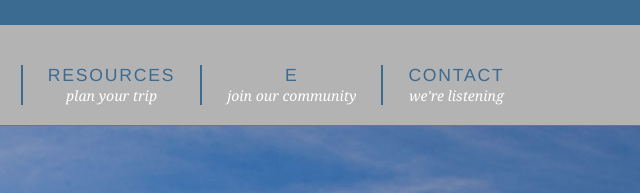
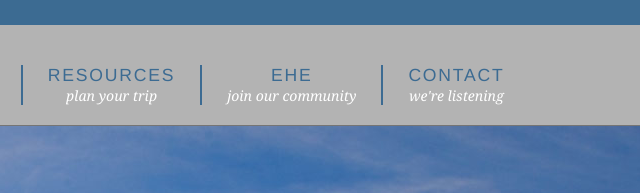
Before and after one commit to octavian-iancu/explore_california, a plain HTML site: page index.html in a window 1280 px wide. Shown: the top 193 px of the page, 587-1227 px from the left. Drawn offline with Linux system fonts and the light colour scheme.

Commit message:
third commit

```diff
--- a/index.html
+++ b/index.html
@@ -37,7 +37,7 @@
                 <li><a href="resources/terms.html" title="terms and conditions">Site Terms</a></li>
               </ul>
             </li>
-            <li><a href="explorers.html" title="Our community">E <br /><span class="tagline">join our community</span></a>
+            <li><a href="explorers.html" title="Our community">Ehe <br /><span class="tagline">join our community</span></a>
               <ul>
                 <li><a href="explorers/join.html" title="join our community">Join the Explorers</a></li>
                 <li><a href="blog/index.html" title="read our blog!">Read our Blog</a></li>
```
